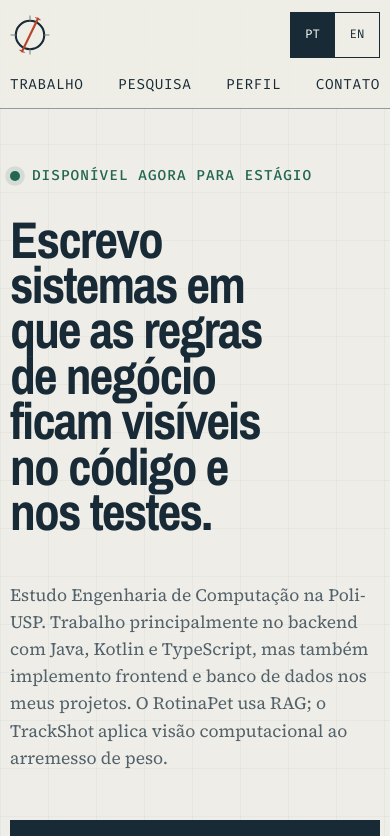
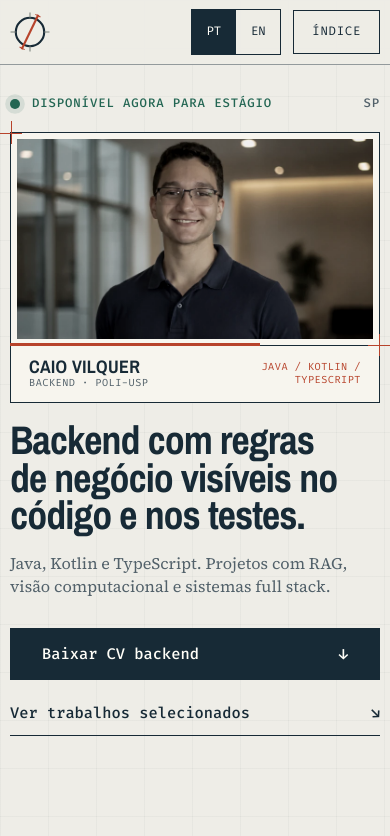
Before and after one commit to caiovilquer/portifolio, a React (Vite) app: page / in a window 390 px wide. Shown: the top 836 px of the page. Built offline with nearby package versions, Linux system fonts and the light colour scheme.

Commit message:
feat: Revise portfolio layout with mobile-friendly enhancements, add mobile-specific content, and improve accessibility features

```diff
--- a/src/App.tsx
+++ b/src/App.tsx
@@ -269,7 +269,7 @@ function PortfolioHome({ locale }: { locale: Locale }) {
         <span>2,135 m</span>
       </div>
 
-      <header className="site-header">
+      <header className="site-header home-site-header">
         <div className="site-header__inner">
           <a className="wordmark" href={homePath(locale)} aria-label={copy.brandLabel}>
             <span className="wordmark__art" aria-hidden="true">
@@ -321,6 +321,36 @@ function PortfolioHome({ locale }: { locale: Locale }) {
               {copy.language.english}
             </a>
           </nav>
+
+          <details
+            className="mobile-index"
+            onKeyDown={(event) => {
+              if (event.key !== "Escape") return;
+              event.currentTarget.removeAttribute("open");
+              event.currentTarget.querySelector("summary")?.focus();
+            }}
+          >
+            <summary>{locale === "pt" ? "Índice" : "Index"}</summary>
+            <nav
+              className="mobile-index__nav"
+              aria-label={locale === "pt" ? "Índice da página" : "Page index"}
+            >
+              <ul>
+                {copy.nav.map((item) => (
+                  <li key={item.href}>
+                    <a
+                      href={item.href}
+                      onClick={(event) =>
+                        event.currentTarget.closest("details")?.removeAttribute("open")
+                      }
+                    >
+                      {item.label}
+                    </a>
+                  </li>
+                ))}
+              </ul>
+            </nav>
+          </details>
         </div>
       </header>
 
@@ -329,22 +359,36 @@ function PortfolioHome({ locale }: { locale: Locale }) {
           <div className="cover-sheet__grid">
             <div className="cover-sheet__intro">
               <p className="status-line">
-                <span aria-hidden="true" />
-                {copy.hero.availability}
+                <span className="status-line__dot" aria-hidden="true" />
+                <span className="status-line__text">{copy.hero.availability}</span>
+                <span className="status-line__location">{copy.hero.mobileLocation}</span>
               </p>
-              <h1 id="hero-title">{copy.hero.heading}</h1>
-              <p className="cover-sheet__summary">{copy.hero.summary}</p>
+              <h1 id="hero-title">
+                <span className="cover-sheet__copy--desktop">{copy.hero.heading}</span>
+                <span className="cover-sheet__copy--mobile">{copy.hero.mobileHeading}</span>
+              </h1>
+              <p className="cover-sheet__summary">
+                <span className="cover-sheet__copy--desktop">{copy.hero.summary}</span>
+                <span className="cover-sheet__copy--mobile">{copy.hero.mobileSummary}</span>
+              </p>
 
               <div className="cover-sheet__actions">
                 <a className="action action--primary" href={cvFiles.backend} download>
                   <span>{copy.hero.cvBackend}</span>
                   <span aria-hidden="true">↓</span>
                 </a>
-                <a className="action action--text" href={cvFiles.fullStack} download>
+                <a
+                  className="action action--text action--fullstack"
+                  href={cvFiles.fullStack}
+                  download
+                >
                   {copy.hero.cvFullStack}
                 </a>
-                <a className="action action--text" href="#trabalho">
-                  {copy.hero.seeWork}
+                <a className="action action--text action--work" href="#trabalho">
+                  <span>{copy.hero.seeWork}</span>
+                  <span className="action__direction" aria-hidden="true">
+                    ↘
+                  </span>
                 </a>
               </div>
             </div>
@@ -365,7 +409,18 @@ function PortfolioHome({ locale }: { locale: Locale }) {
                 <span className="identity-photo__cross identity-photo__cross--a" aria-hidden="true" />
                 <span className="identity-photo__cross identity-photo__cross--b" aria-hidden="true" />
               </div>
-              <figcaption>{copy.hero.portraitCaption}</figcaption>
+              <figcaption>
+                <span className="identity-photo__caption-default">
+                  {copy.hero.portraitCaption}
+                </span>
+                <span className="identity-photo__mobile-caption">
+                  <span className="identity-photo__person">
+                    <strong>{copy.hero.identityName}</strong>
+                    <span>{copy.hero.identityRole}</span>
+                  </span>
+                  <span className="identity-photo__stack">{copy.hero.identityStack}</span>
+                </span>
+              </figcaption>
             </figure>
 
             <dl className="spec-table">
--- a/src/content.ts
+++ b/src/content.ts
@@ -53,7 +53,13 @@ type SiteContent = {
   hero: {
     availability: string;
     heading: string;
+    mobileHeading: string;
     summary: string;
+    mobileSummary: string;
+    identityName: string;
+    identityRole: string;
+    identityStack: string;
+    mobileLocation: string;
     specs: Array<{ label: string; value: string }>;
     cvBackend: string;
     cvFullStack: string;
@@ -162,8 +168,15 @@ export const content: Record<Locale, SiteContent> = {
     hero: {
       availability: "Disponível agora para estágio",
       heading: "Escrevo sistemas em que as regras de negócio ficam visíveis no código e nos testes.",
+      mobileHeading: "Backend com regras de negócio visíveis no código e nos testes.",
       summary:
         "Estudo Engenharia de Computação na Poli-USP. Trabalho principalmente no backend com Java, Kotlin e TypeScript, mas também implemento frontend e banco de dados nos meus projetos. O RotinaPet usa RAG; o TrackShot aplica visão computacional ao arremesso de peso.",
+      mobileSummary:
+        "Java, Kotlin e TypeScript. Projetos com RAG, visão computacional e sistemas full stack.",
+      identityName: "Caio Vilquer",
+      identityRole: "Backend · Poli-USP",
+      identityStack: "Java / Kotlin / TypeScript",
+      mobileLocation: "SP",
       specs: [
         { label: "Busca", value: "Estágio ou posição júnior" },
         { label: "Foco", value: "Backend, com atuação full stack" },
@@ -470,8 +483,15 @@ export const content: Record<Locale, SiteContent> = {
     hero: {
       availability: "Available now for internships",
       heading: "I build systems where business rules stay visible in code and tests.",
+      mobileHeading: "Backend systems with business rules visible in code and tests.",
       summary:
         "I study Computer Engineering at Poli-USP. I work mainly on backend systems with Java, Kotlin, and TypeScript, but I also build the frontend and database layers in my projects. RotinaPet uses RAG; TrackShot applies computer vision to shot put.",
+      mobileSummary:
+        "Java, Kotlin, and TypeScript. Projects with RAG, computer vision, and full-stack systems.",
+      identityName: "Caio Vilquer",
+      identityRole: "Backend · Poli-USP",
+      identityStack: "Java / Kotlin / TypeScript",
+      mobileLocation: "SP",
       specs: [
         { label: "Seeking", value: "Internship or junior position" },
         { label: "Focus", value: "Backend, with full-stack experience" },
--- a/src/index.css
+++ b/src/index.css
@@ -296,6 +296,10 @@ main:focus {
   color: var(--branco-instrumento);
 }
 
+.mobile-index {
+  display: none;
+}
+
 .cover-sheet {
   border-block-end: 3px solid var(--tinta-carbono);
 }
@@ -339,12 +343,20 @@ main:focus {
   font-size: var(--tipo-metadado);
 }
 
-.status-line span {
+.status-line__dot {
   width: 0.62rem;
   aspect-ratio: 1;
+  flex: 0 0 auto;
   background: var(--carimbo-validado);
   border-radius: 50%;
   box-shadow: 0 0 0 0.3rem rgb(35 102 83 / 0.12);
+}
+
+.status-line__location,
+.cover-sheet__copy--mobile,
+.identity-photo__mobile-caption,
+.action__direction {
+  display: none;
 }
 
 .cover-sheet h1 {
@@ -470,6 +482,10 @@ main:focus {
   font-family: var(--fonte-dados);
   font-size: var(--tipo-metadado);
   color: var(--tinta-suave);
+}
+
+.identity-photo__caption-default {
+  display: block;
 }
 
 .spec-table {
@@ -1659,6 +1675,11 @@ main:focus {
   .contact-sheet .email-copy__button:hover {
     background: rgb(255 254 248 / 0.1);
   }
+
+  .mobile-index:not([open]) summary:hover,
+  .mobile-index__nav a:hover {
+    background: var(--papel-marcado);
+  }
 }
 
 @media (prefers-reduced-motion: no-preference) {
@@ -1668,6 +1689,12 @@ main:focus {
       animation-timeline: view();
       animation-range: entry 5% cover 28%;
     }
+  }
+}
+
+@media (max-width: 52rem) and (prefers-reduced-motion: no-preference) {
+  .identity-photo__frame::after {
+    animation: 420ms var(--curva-entrada) 80ms both measure-sweep;
   }
 }
 
@@ -1855,21 +1882,169 @@ main:focus {
   }
 
   .cover-sheet__grid {
-    display: flex;
-    flex-direction: column;
-  }
-
-  .cover-sheet__intro,
-  .identity-photo,
-  .spec-table,
-  .measurement-note,
+    padding-block: var(--espaco-5) var(--espaco-7);
+    display: grid;
+    grid-template-columns: minmax(0, 1fr);
+    grid-template-areas:
+      "status"
+      "portrait"
+      "title"
+      "summary"
+      "actions"
+      "specs"
+      "measurement"
+      "contact";
+    gap: 0;
+  }
+
+  .cover-sheet__intro {
+    display: contents;
+  }
+
+  .status-line {
+    grid-area: status;
+    margin-block-end: var(--espaco-4);
+    font-size: var(--tipo-rotulo);
+  }
+
+  .status-line__text {
+    min-width: 0;
+  }
+
+  .status-line__location {
+    margin-inline-start: auto;
+    display: inline;
+    color: var(--tinta-suave);
+  }
+
+  .cover-sheet h1 {
+    grid-area: title;
+    max-width: 18ch;
+    margin-block-start: var(--espaco-4);
+    font-size: clamp(2.55rem, 2.25rem + 1.5vw, 3.4rem);
+    letter-spacing: -0.025em;
+    line-height: 0.94;
+  }
+
+  .cover-sheet__summary {
+    grid-area: summary;
+    max-width: 38rem;
+    margin-block-start: var(--espaco-3);
+    font-size: clamp(1rem, 0.96rem + 0.2vw, 1.12rem);
+    line-height: 1.45;
+  }
+
+  .cover-sheet__actions {
+    grid-area: actions;
+    margin-block-start: var(--espaco-4);
+  }
+
+  .cover-sheet__copy--desktop,
+  .identity-photo__caption-default,
+  .action--fullstack {
+    display: none;
+  }
+
+  .cover-sheet__copy--mobile {
+    display: block;
+  }
+
+  .action__direction {
+    display: inline;
+  }
+
+  .action--work {
+    justify-content: space-between;
+  }
+
+  .identity-photo {
+    grid-area: portrait;
+    width: 100%;
+    min-width: 0;
+    margin: 0;
+  }
+
+  .identity-photo__frame {
+    padding: var(--espaco-1);
+  }
+
+  .identity-photo__frame::after {
+    content: "";
+    position: absolute;
+    inset-block-end: -1px;
+    inset-inline-start: -1px;
+    width: 68%;
+    height: 3px;
+    background: var(--lapis-vermelho);
+    transform: scaleX(1);
+    transform-origin: left center;
+  }
+
+  .identity-photo img {
+    aspect-ratio: 16 / 9;
+    object-position: 48% center;
+  }
+
+  .identity-photo figcaption {
+    margin-block-start: 0;
+    border-inline: 1px solid var(--tinta-carbono);
+    border-block-end: 1px solid var(--tinta-carbono);
+    background: var(--papel-elevado);
+  }
+
+  .identity-photo__mobile-caption {
+    min-height: 3.5rem;
+    padding: var(--espaco-2) var(--espaco-3);
+    display: grid;
+    grid-template-columns: minmax(0, 1fr) max-content;
+    align-items: center;
+    gap: var(--espaco-3);
+  }
+
+  .identity-photo__person {
+    min-width: 0;
+    display: grid;
+    gap: 0.05rem;
+  }
+
+  .identity-photo__person strong {
+    color: var(--tinta-carbono);
+    font-family: var(--fonte-display);
+    font-size: clamp(1.12rem, 1.02rem + 0.45vw, 1.35rem);
+    letter-spacing: 0.02em;
+    line-height: 1;
+    text-transform: uppercase;
+  }
+
+  .identity-photo__person span,
+  .identity-photo__stack {
+    font-size: clamp(0.62rem, 0.58rem + 0.18vw, 0.72rem);
+    letter-spacing: 0.05em;
+    line-height: 1.35;
+    text-transform: uppercase;
+  }
+
+  .identity-photo__stack {
+    max-width: 13rem;
+    color: var(--lapis-vermelho);
+    text-align: end;
+  }
+
+  .spec-table {
+    grid-area: specs;
+    width: 100%;
+    margin-block-start: var(--espaco-7);
+  }
+
+  .measurement-note {
+    grid-area: measurement;
+    width: 100%;
+    margin-block-start: var(--espaco-5);
+  }
+
   .cover-sheet__contact {
+    grid-area: contact;
     width: 100%;
-  }
-
-  .identity-photo {
-    width: min(100%, 26rem);
-    margin-inline-start: auto;
   }
 
   .measurement-note {
@@ -1997,7 +2172,42 @@ main:focus {
   }
 }
 
+@media (min-width: 40.01rem) and (max-width: 52rem) {
+  .cover-sheet__grid {
+    grid-template-columns: minmax(0, 1fr) minmax(0, 1fr);
+    grid-template-areas:
+      "status status"
+      "portrait title"
+      "portrait summary"
+      "portrait actions"
+      "specs specs"
+      "measurement measurement"
+      "contact contact";
+    column-gap: var(--espaco-5);
+  }
+
+  .cover-sheet h1 {
+    margin-block-start: 0;
+  }
+
+  .cover-sheet__actions {
+    align-items: stretch;
+    flex-direction: column;
+    gap: var(--espaco-2);
+  }
+
+  .action--primary,
+  .action--work {
+    width: 100%;
+    justify-content: space-between;
+  }
+}
+
 @media (max-width: 34rem) {
+  html {
+    scroll-padding-top: 4.75rem;
+  }
+
   .site-header__inner,
   .cover-sheet__grid,
   .work-register,
@@ -2006,6 +2216,88 @@ main:focus {
     width: min(100% - 1.25rem, 90rem);
   }
 
+  .home-site-header .site-header__inner {
+    min-height: 4rem;
+    padding-block-start: 0;
+    grid-template-columns: max-content minmax(0, 1fr) max-content;
+    gap: var(--espaco-2);
+  }
+
+  .home-site-header .site-nav {
+    display: none;
+  }
+
+  .home-site-header .language-switch {
+    grid-column: 2;
+    grid-row: 1;
+    justify-self: end;
+  }
+
+  .mobile-index {
+    position: relative;
+    grid-column: 3;
+    grid-row: 1;
+    display: block;
+    font-family: var(--fonte-dados);
+  }
+
+  .mobile-index summary {
+    min-height: var(--alvo-toque);
+    padding-inline: var(--espaco-3);
+    display: flex;
+    align-items: center;
+    border: 1px solid var(--tinta-carbono);
+    cursor: pointer;
+    font-size: var(--tipo-rotulo);
+    letter-spacing: 0.06em;
+    list-style: none;
+    text-transform: uppercase;
+    touch-action: manipulation;
+  }
+
+  .mobile-index summary::-webkit-details-marker {
+    display: none;
+  }
+
+  .mobile-index[open] summary {
+    background: var(--tinta-carbono);
+    color: var(--branco-instrumento);
+  }
+
+  .mobile-index__nav {
+    position: absolute;
+    inset-block-start: calc(100% + var(--espaco-2));
+    inset-inline-end: 0;
+    z-index: calc(var(--z-sticky) + 1);
+    width: min(calc(100vw - 1.25rem), 20rem);
+    border: 1px solid var(--tinta-carbono);
+    background: var(--papel-elevado);
+  }
+
+  .mobile-index__nav ul {
+    display: grid;
+    grid-template-columns: repeat(2, minmax(0, 1fr));
+    list-style: none;
+  }
+
+  .mobile-index__nav li:nth-child(odd) {
+    border-inline-end: 1px solid var(--linha-regua-estrutural);
+  }
+
+  .mobile-index__nav li:nth-child(-n + 2) {
+    border-block-end: 1px solid var(--linha-regua-estrutural);
+  }
+
+  .mobile-index__nav a {
+    min-height: var(--alvo-toque);
+    padding-inline: var(--espaco-3);
+    display: flex;
+    align-items: center;
+    font-size: var(--tipo-metadado);
+    text-decoration: none;
+    text-transform: uppercase;
+  }
+
   .wordmark__logo--full {
     display: none;
   }
@@ -2025,17 +2317,36 @@ main:focus {
   }
 
   .cover-sheet h1 {
-    font-size: clamp(3rem, 2.25rem + 4vw, 4.2rem);
+    margin-block-start: var(--espaco-3);
+    font-size: clamp(2.45rem, 2.25rem + 1vw, 2.75rem);
+  }
+
+  .cover-sheet__grid {
+    padding-block-start: var(--espaco-4);
+  }
+
+  .status-line {
+    margin-block-end: var(--espaco-3);
   }
 
   .cover-sheet__actions {
+    margin-block-start: var(--espaco-4);
     align-items: stretch;
     flex-direction: column;
+    gap: var(--espaco-2);
   }
 
   .action--primary,
   .action--text {
     width: 100%;
+  }
+
+  .action--primary {
+    justify-content: space-between;
+  }
+
+  .identity-photo__mobile-caption {
+    grid-template-columns: minmax(0, 1fr) minmax(6.75rem, 0.8fr);
   }
 
   .spec-table > div {
```
